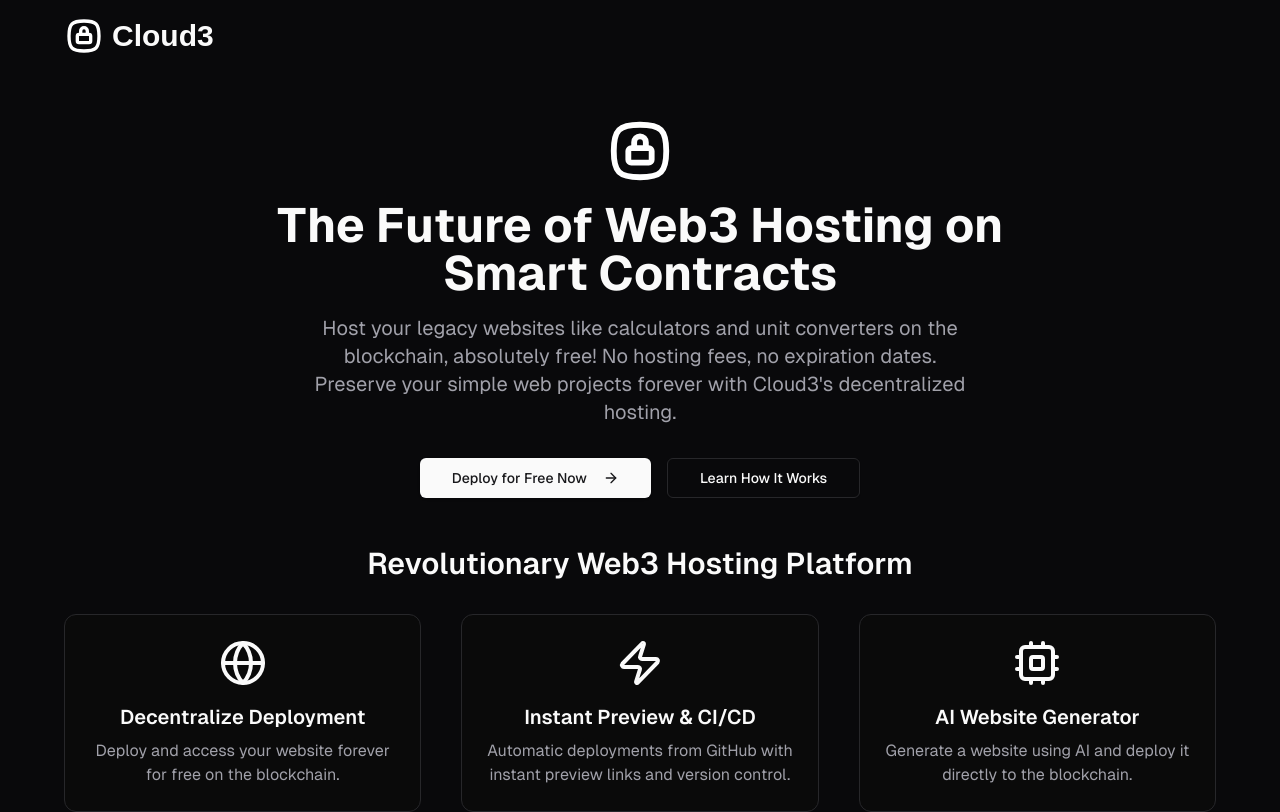
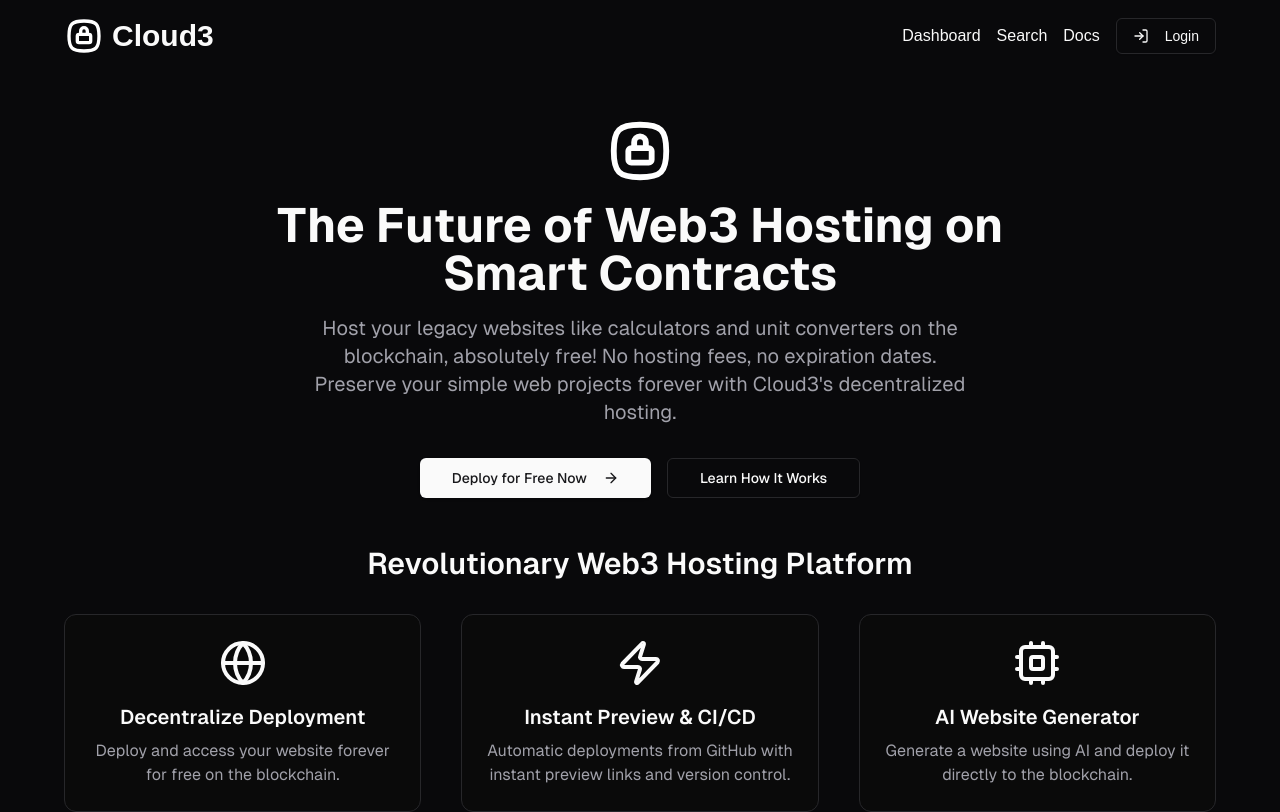
Before and after one commit to SakpalAmit27/cloud3, a Next.js app: page / in a window 1280 px wide. Shown: the top 812 px of the page. Built offline with nearby package versions, Linux system fonts and the light colour scheme; no server answers.

Commit message:
added some other options in navbar

```diff
--- a/components/Navbar.tsx
+++ b/components/Navbar.tsx
@@ -1,7 +1,22 @@
 import Link from "next/link"
 import Image from "next/image"
+import { Button } from "./ui/button"
+import { usePrivy } from "@privy-io/react-auth"
+import { LogIn, LogOut } from "lucide-react";
 
 export default function Navbar(){
+    const {login , logout , authenticated , user} = usePrivy();
+
+    const handleAuth = () => {
+      if(authenticated){
+        logout();
+      }
+      else{
+        login();
+      }
+    }
+
+
     return(
     <>
     <nav className="flex justify-between items-center mb-1 py-2 pt-4 px-4 md:px-8 lg:px-16">
@@ -17,6 +32,31 @@ export default function Navbar(){
         </Link>
         <div className="hidden md:flex items-center space-x-4">
 
+        <Link
+            href="/dashboard"
+            className="text-foreground hover:text-primary"
+          >
+            Dashboard
+          </Link>
+          <Link href="/search" className="text-foreground hover:text-primary">
+            Search
+          </Link>
+          <Link href="/docs" className="text-foreground hover:text-primary">
+            Docs
+          </Link>
+          <Button onClick={handleAuth} variant="outline">
+            {authenticated ? (
+              <>
+                <LogOut className="mr-2 h-4 w-4" />
+                Logout
+              </>
+            ) : (
+              <>
+                <LogIn className="mr-2 h-4 w-4" />
+                Login
+              </>
+            )}
+          </Button>
         </div>
     </nav>
     </>
```
